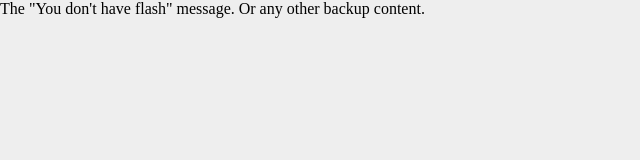
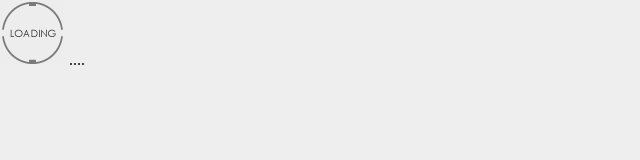
Before and after one commit to iris8605/brown, a plain HTML site: page l2_1/index.html in a window 1280 px wide. Shown: the whole page, without its empty margins (0-640 px from the left). Drawn offline with Linux system fonts and the light colour scheme.

Commit message:
add loading

```diff
--- a/l2_1/index.html
+++ b/l2_1/index.html
@@ -10,8 +10,8 @@
 <body>
 
 <div id="brown">
-    The &quot;You don't have flash&quot; message.
-    Or any other backup content.
+    <img src="../loading.gif" style="width:65px; height:65px" />
+    ....
 </div>
 
 <script src="../jquery-1.4.2.min.js"></script>
```
Also changed, not shown: l2_2/index.html (+2 -2 lines), loading.gif (added).
